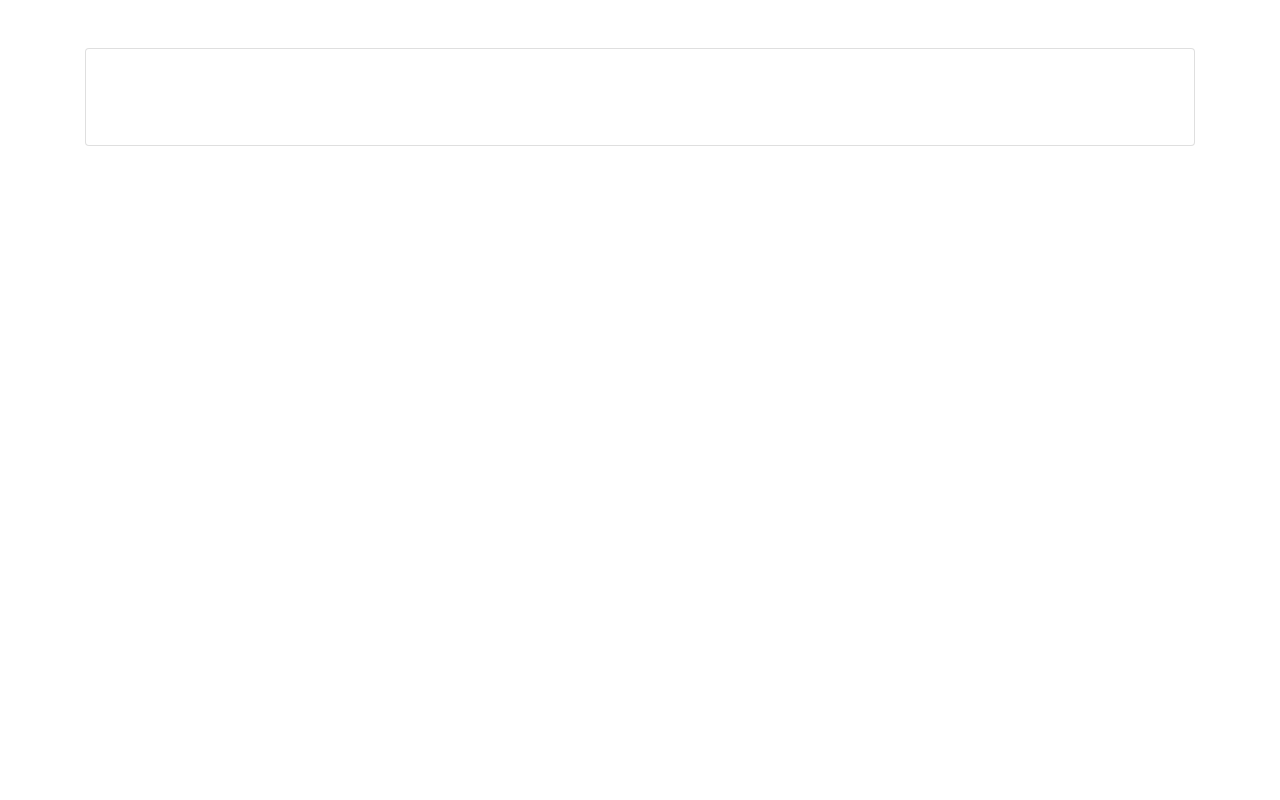
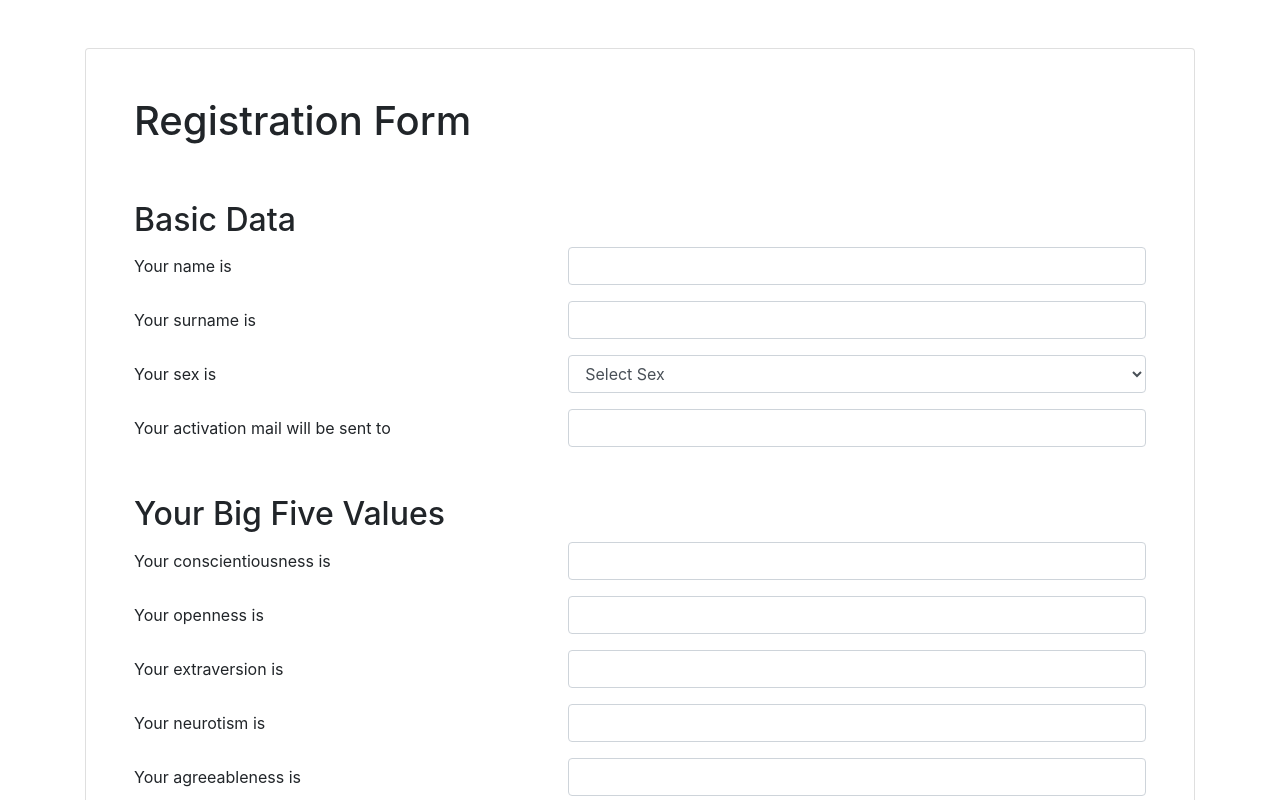
Before and after one commit to allgreed/big-pairing, a React app in the folder front/: page / in a window 1280 px wide. Shown: the top 800 px of the page. Built offline with nearby package versions, Linux system fonts and the light colour scheme; the HTML template or start-up script is replaced by a standard one.

Commit message:
none: added basename to router

```diff
--- a/front/src/frontend/view/Main.tsx
+++ b/front/src/frontend/view/Main.tsx
@@ -4,7 +4,7 @@ import { RegisterForm } from './register/RegisterForm';
 
 export function Main(props: {}) {
     return (
-        <Router>
+        <Router basename={'/app'}>
             <RegisterForm />
         </Router>
     );
--- a/front/src/frontend/view/register/RegisterForm.tsx
+++ b/front/src/frontend/view/register/RegisterForm.tsx
@@ -72,7 +72,7 @@ export function RegisterForm() {
         <>
             <div className={'container'}>
                 <div className={'p-5 my-5 card'}>
-                    <Route exact path={'/app/'}>
+                    <Route exact path={'/'}>
                         <Formik
                             enableReinitialize
                             initialValues={{ name: '', surname: '' }}
@@ -178,7 +178,7 @@ export function RegisterForm() {
                             )}
                         </Formik>
                     </Route>
-                    <Route exact path={'/app/registered'}>
+                    <Route exact path={'/registered'}>
                         <h1>You have been registered</h1>
                         <p className={'my-3'}>
                             Thank you for registering in our app.
```
